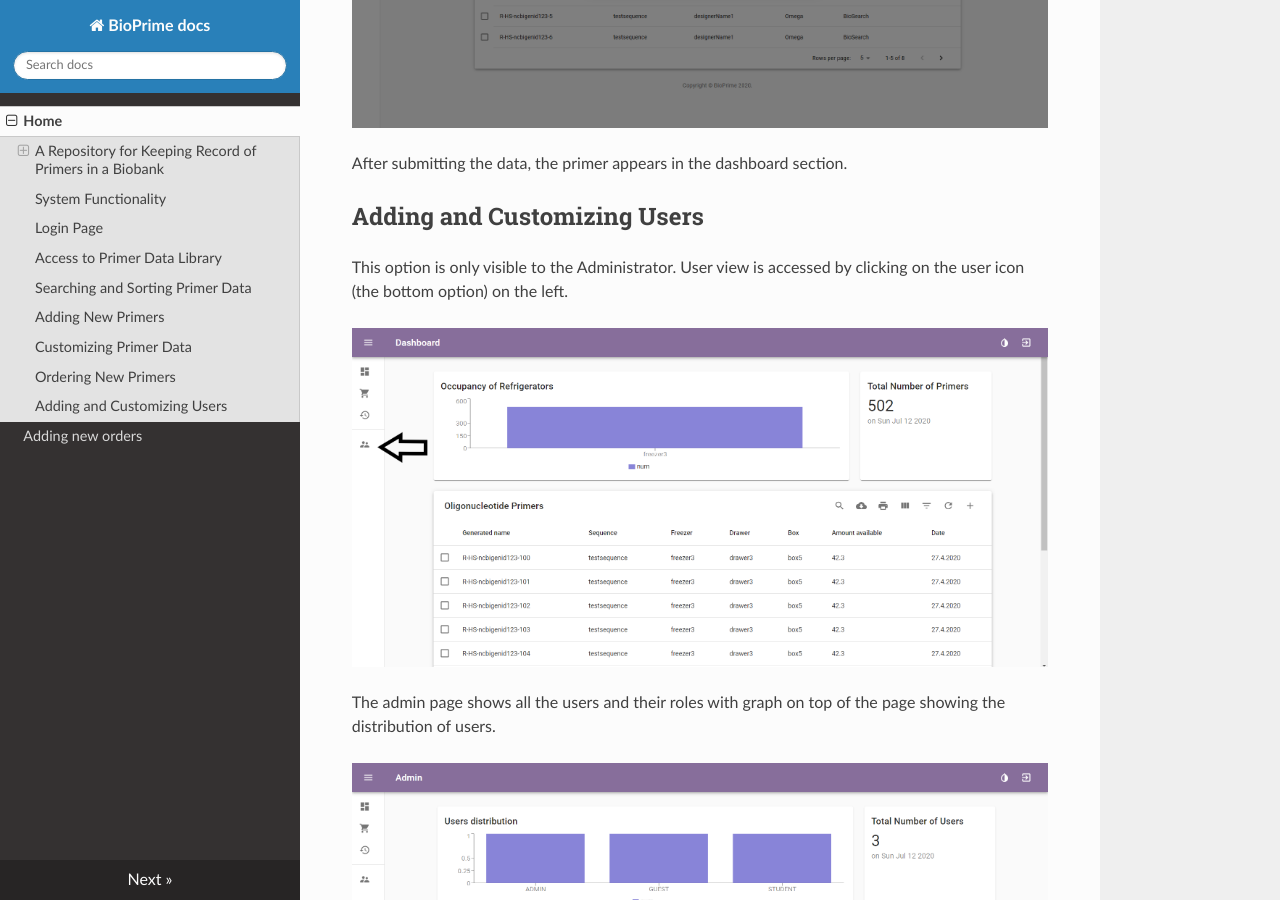
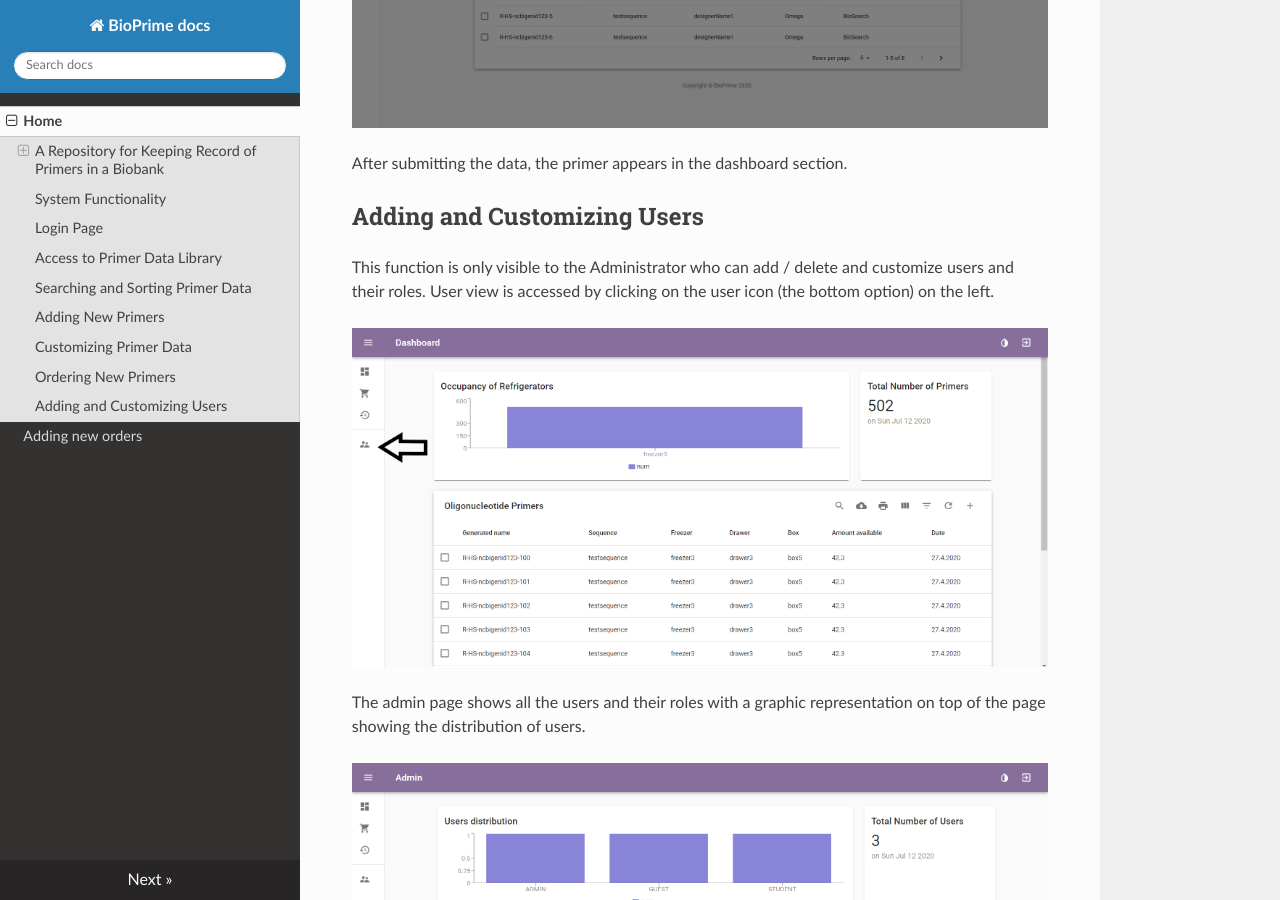
Before and after one commit to Bio-Prime/documentation, an MkDocs documentation site: the page built from docs/index.md, in a window 1280 px wide and 900 px high, scrolled down 20716 px. Built offline with MkDocs 1.6.1, drawn with Linux system fonts in a browser that asks for light colours; nearby versions of some CDN libraries.

Commit message:
popravila manjše stvari pri uporabnikih

```diff
--- a/docs/index.md
+++ b/docs/index.md
@@ -238,11 +238,11 @@ After submitting the data, the primer appears in the dashboard section.
 
 ## Adding and Customizing Users
 
-This option is only visible to the Administrator. User view is accessed by clicking on the user icon (the bottom option) on the left.
+This function is only visible to the Administrator who can add / delete and customize users and their roles. User view is accessed by clicking on the user icon (the bottom option) on the left.
 
 ![users0](./users0.png)
 
-The admin page shows all the users and their roles with graph on top of the page showing the distribution of users.
+The admin page shows all the users and their roles with a graphic representation on top of the page showing the distribution of users.
 
 ![users](./users.png)
 
```
